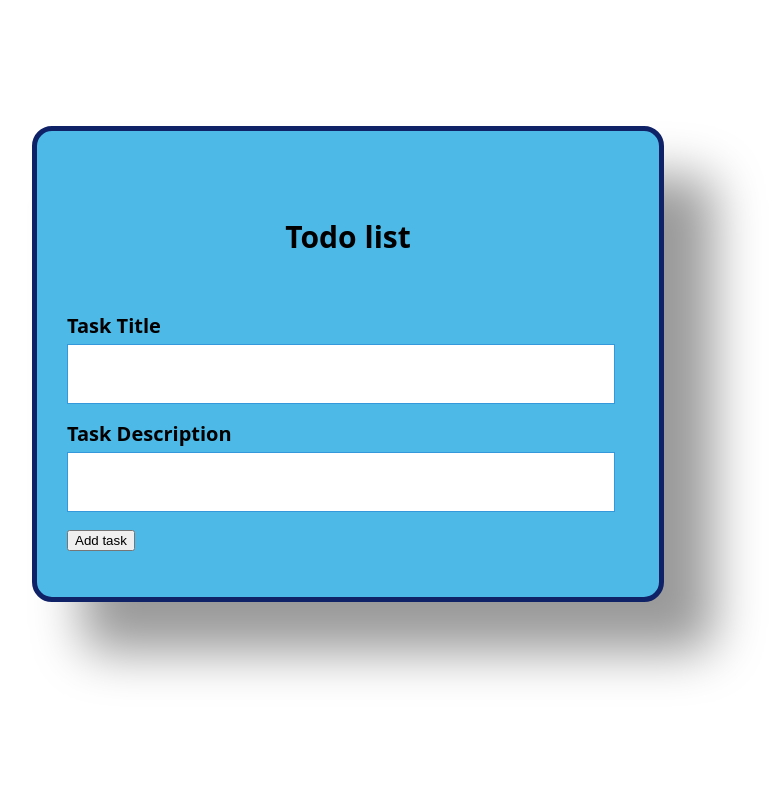
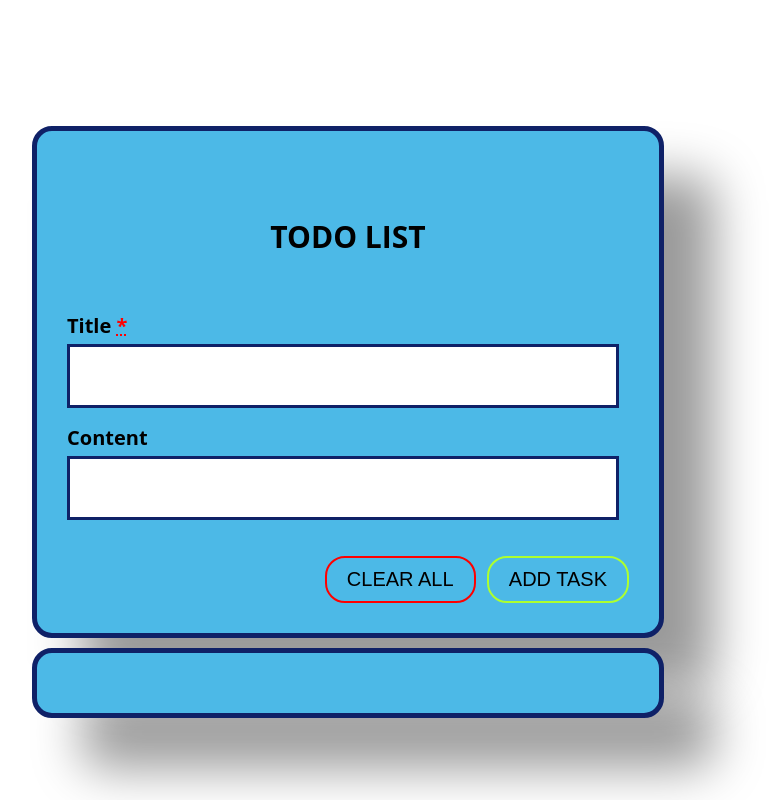
Before and after one commit to PhantomNumber1/To-DO, a plain HTML site: page index.html in a window 1280 px wide. Shown: the whole page, without its empty margins (292-1065 px from the left). Drawn offline with Linux system fonts and the light colour scheme.

Commit message:
working index.html

```diff
--- a/index.html
+++ b/index.html
@@ -1,41 +1,39 @@
 <!DOCTYPE html>
 <html lang="en">
+<link rel="stylesheet" href="">
 <head>
     <meta charset="utf-8">
     <meta name="viewport" content="width=device-width, initial-scale=1">
-    <title>My TO-DO List</title>
-
+    <title>To-Do list</title>
     <link rel="stylesheet" href="Style.css">
-
 </head>
 <body>
- <header class="intro">
- </header>
-
-
     <main>
         <div class="todo">
             <section>
-        <h1>Todo list</h1>
+                <h1>TODO LIST</h1>
                 <form id="form">
                     <p>
                         <label for="title">
-                    <span>Task Title</span>
-                    <input id="title" type="text" name="title"/>
+                            <span>Title <strong><abbr title="required">*</abbr></strong></span>
+                            <input type="text" id="title" name="title" class="title" />
                         </label>
                     </p>
                     <p>
                         <label for="content">
-                    <span>Task Description </span>
-                    <input id="content" type="text" name="content"/>
+                            <span>Content </span>
+                            <input type="text" id="content" name="content" class="content" />
                         </label>
                     </p>
                     <p>
-                <button id="add-task" type="button">Add task</button>
+                        <button id="add-task" type="button" class="add">Add task</button>
+                        <button id="clear-tasks" type="button" class="remove">Clear All</button>
                     </p>
                 </form>
             </section>
+            <div id="task-list" class="task-list"></div>
     </div>
     </main>
+    <script src="javascript.js"></script>
 </body>
 </html>
```
Lines whose indentation alone changed are shown as unchanged.
